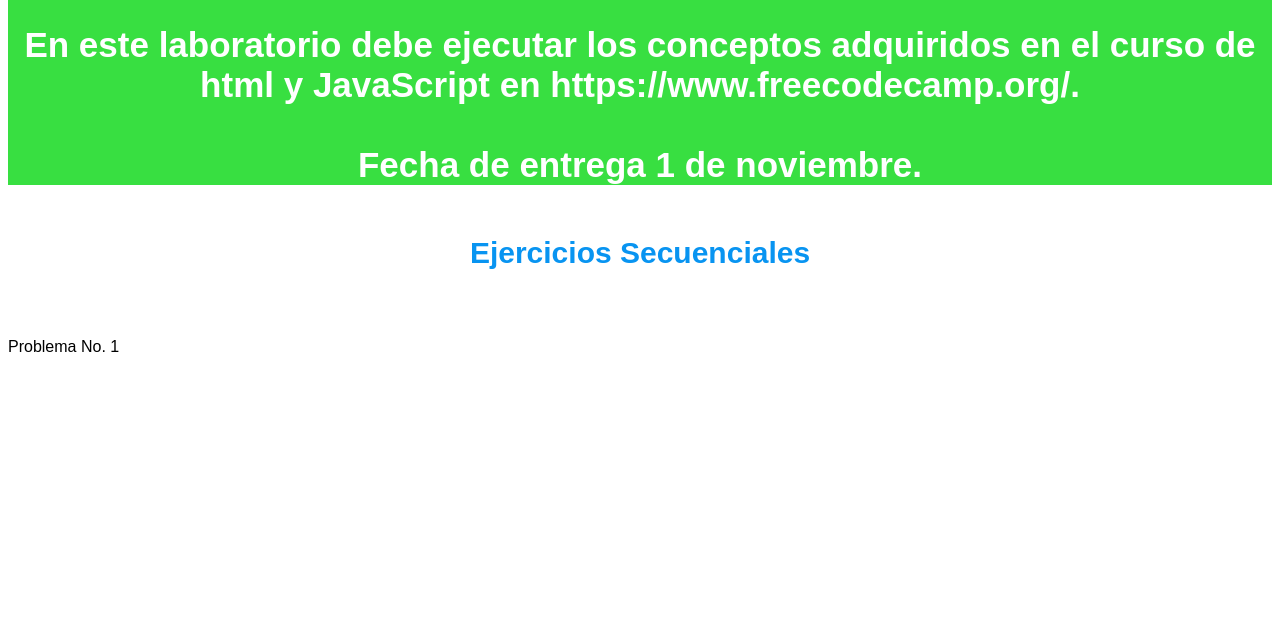
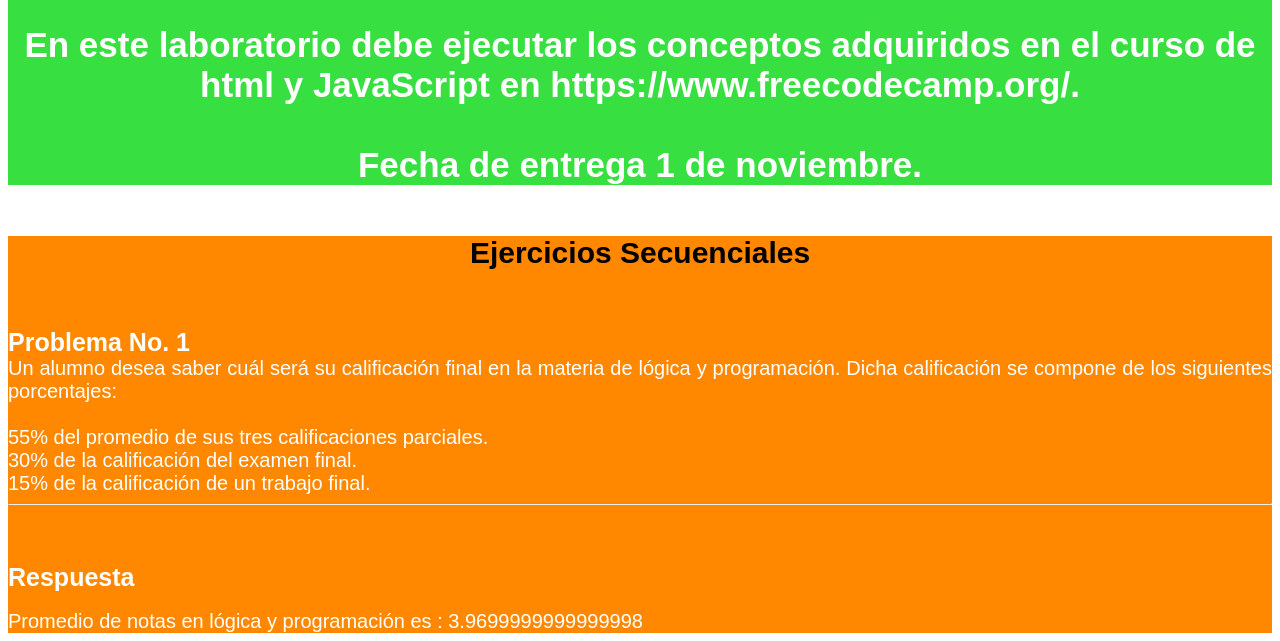
Before and after one commit to Alucard-bit-gif/Clase3, a plain HTML site: page Ejercicio1/index.html in a window 1280 px wide. Shown: the part 602-1243 px from the top of the page. Before the commit the page ends 966 px from the top, so only its background shows below. Drawn offline with Linux system fonts and the light colour scheme.

Commit message:
Se agregó parrafo en html; se ajustó el mismo en css y se imprimió respuesta en consola y en el html con java script

```diff
--- a/Ejercicio1/ejercicio1.js
+++ b/Ejercicio1/ejercicio1.js
@@ -40,7 +40,9 @@ let promedNotas = (totalParciales*pesoParciales) + (exaFinal*pesoexaFinal) + (pr
 
 console.log("Promedio de notas en lógica y programación es :" + " " + promedNotas);
 
+document.querySelector(".rNumUno").innerHTML = "Respuesta";
 
+document.querySelector(".rUno").innerHTML = ("Promedio de notas en lógica y programación es :" + " " + promedNotas);
 
 
 
--- a/Ejercicio1/index.html
+++ b/Ejercicio1/index.html
@@ -42,9 +42,16 @@
     </div>
     <article class= "proS1">
         <h5>Ejercicios Secuenciales</h5>
-        <ul class= "pro1">
-            <li class="s1">Problema No. 1</li>
-        </ul>
+        <h6>Problema No. 1</h6>
+        <p> Un alumno desea saber cuál será su calificación final en la materia de lógica y programación. Dicha calificación se compone de los siguientes porcentajes:<br><br>
+            55% del promedio de sus tres calificaciones parciales.<br>
+            30% de la calificación del examen final.<br>
+            15% de la calificación de un trabajo final.
+            <hr>
+            </p>
+        <h6 class= "rNumUno"></h6>
+        <br>
+        <p class= "rUno"></p>
     </article>
 
     <script type="text/javascript" src= "ejercicio1.js">
--- a/Ejercicio1/style.css
+++ b/Ejercicio1/style.css
@@ -75,6 +75,7 @@
 .lab1{
 
     background-color: rgba(20, 218, 30, 0.842);
+    margin-bottom: 0px;
 }
 
 
@@ -91,15 +92,39 @@
     text-align: center;
     font-size: 35px;}
 
-  h5 {color: rgb(8, 148, 241);
+  .proS1{
+
+    background-color: rgb(255, 136, 0);
+    margin-top: 0px;
+    padding-top: 0px;
+  }
+
+
+  h5 {color: rgb(0, 0, 0);
     font-family: Arial, Helvetica, sans-serif;
     text-align: center;
     font-size: 30px;}
 
 
+  h6 {color: rgb(255, 255, 255);
+        font-family: Arial, Helvetica, sans-serif;
+        text-align: left;
+        font-size: 25px;
+        margin-bottom: 0px;
+    }
+
+    .rNumUno {
+        margin-bottom: 0px;
+        padding-top: 0px;
+    }
     p
     {
-  text-align: justify
+      margin-top: 0px;
+      text-align: justify;
+      color: rgb(255, 255, 255);
+      font-family: Arial, Helvetica, sans-serif;
+      font-size: 20px;
+      margin-bottom: 0px;
     }
 
     footer
```
